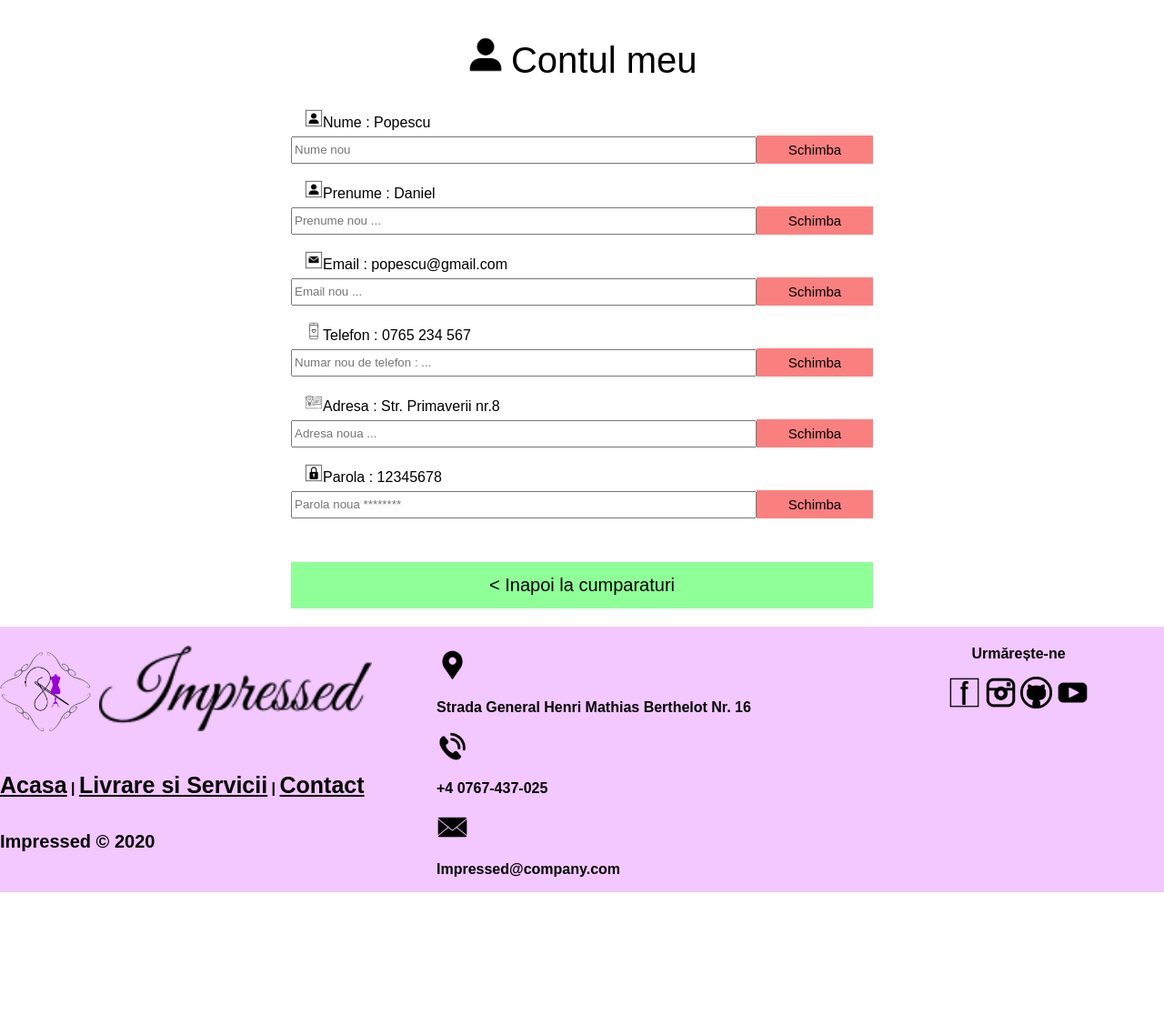
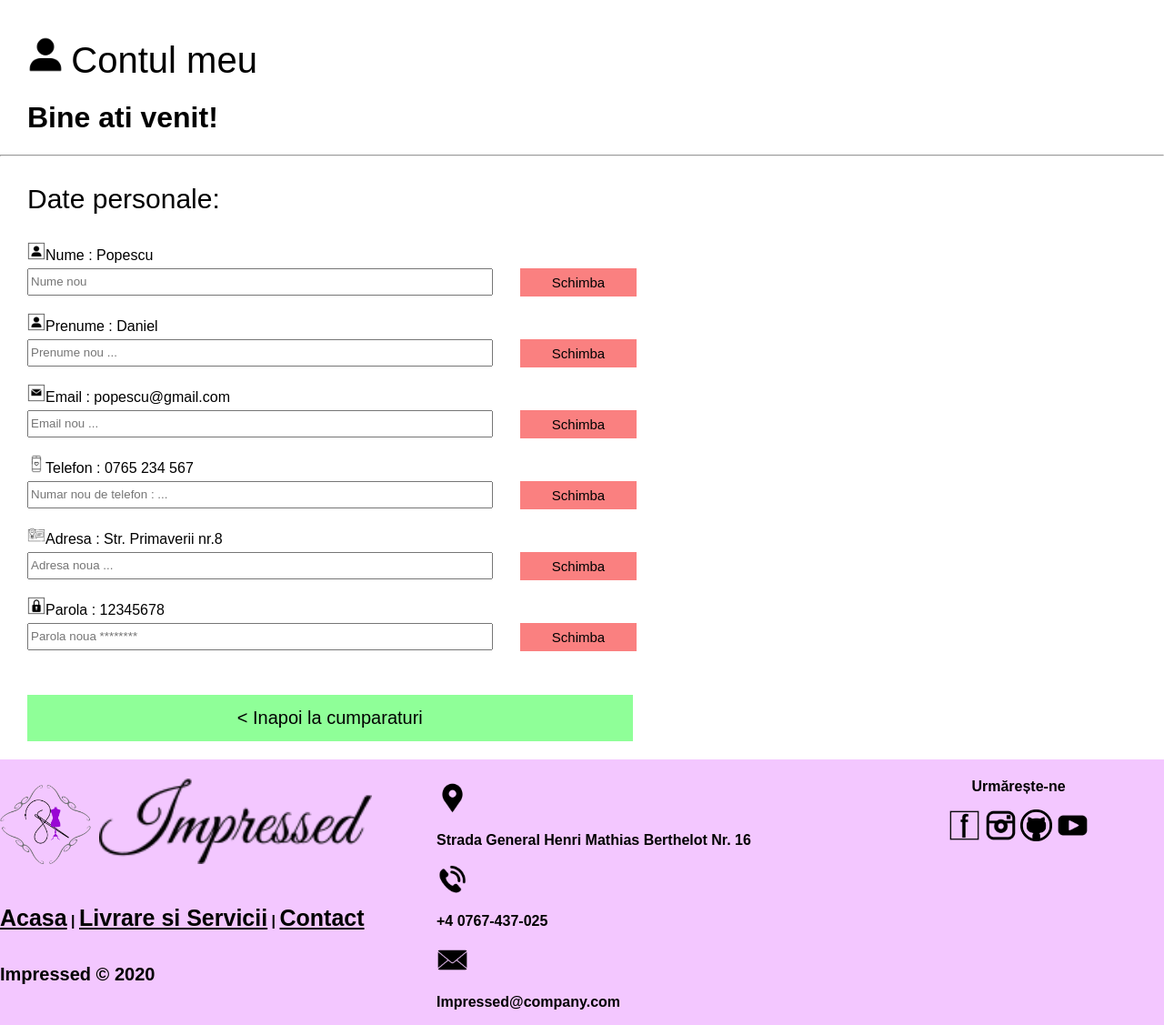
Before and after one commit to LauraStan99/FII, a PHP site: page /DateCont.html in a window 1280 px wide. Shown: the part 110-1237 px from the top of the page at 91% size. Before the commit the page ends 1091 px from the top, so only its background shows below. Run offline with PHP 8.4, Linux system fonts and the light colour scheme.

Commit message:
Final DateCont.html & css

```diff
--- a/DateCont.html
+++ b/DateCont.html
@@ -64,14 +64,14 @@
         </div>
         <script>
           function myFunction1() {
-            document.getElementById('DropF').classList.toggle('show');
+            document.getElementById("DropF").classList.toggle("show");
           }
 
-          window.onclick = function (e) {
-            if (!e.target.matches('.femei-buton')) {
-              var myDropdown = document.getElementById('DropF');
-              if (myDropdown.classList.contains('show')) {
-                myDropdown.classList.remove('show');
+          window.onclick = function(e) {
+            if (!e.target.matches(".femei-buton")) {
+              var myDropdown = document.getElementById("DropF");
+              if (myDropdown.classList.contains("show")) {
+                myDropdown.classList.remove("show");
               }
             }
           };
@@ -90,14 +90,14 @@
         </div>
         <script>
           function myFunction2() {
-            document.getElementById('DropB').classList.toggle('show');
+            document.getElementById("DropB").classList.toggle("show");
           }
 
-          window.onclick = function (e) {
-            if (!e.target.matches('.barbati-buton')) {
-              var myDropdown = document.getElementById('DropB');
-              if (myDropdown.classList.contains('show')) {
-                myDropdown.classList.remove('show');
+          window.onclick = function(e) {
+            if (!e.target.matches(".barbati-buton")) {
+              var myDropdown = document.getElementById("DropB");
+              if (myDropdown.classList.contains("show")) {
+                myDropdown.classList.remove("show");
               }
             }
           };
@@ -118,14 +118,14 @@
 
         <script>
           function myFunction3() {
-            document.getElementById('DropC').classList.toggle('show');
+            document.getElementById("DropC").classList.toggle("show");
           }
 
-          window.onclick = function (e) {
-            if (!e.target.matches('.copii-buton')) {
-              var myDropdown = document.getElementById('DropC');
-              if (myDropdown.classList.contains('show')) {
-                myDropdown.classList.remove('show');
+          window.onclick = function(e) {
+            if (!e.target.matches(".copii-buton")) {
+              var myDropdown = document.getElementById("DropC");
+              if (myDropdown.classList.contains("show")) {
+                myDropdown.classList.remove("show");
               }
             }
           };
@@ -144,6 +144,15 @@
         <a id="titlu">Contul meu </a>
       </div>
 
+      <div>
+        <h1>
+          Bine ati venit!
+        </h1>
+        <hr />
+        <p>
+          Date personale:
+        </p>
+      </div>
       <div class="tip-date">
         <label for="inregistrare-nume">
           <a id="id-nume"
@@ -334,12 +343,12 @@
 
       <div class="footer-centru">
         <div class="locatie">
-          <a title="Locatie"><img src="Poze/locatie-tw.png" alt="locatie" /></a>
+          <a title="Locatie"><img src="Poze/locatie-tw.png" alt="locatie"/></a>
           <p>Strada General Henri Mathias Berthelot Nr. 16</p>
         </div>
 
         <div class="telefon">
-          <a title="Telefon"><img src="Poze/telefon-tw.png" alt="telefon" /></a>
+          <a title="Telefon"><img src="Poze/telefon-tw.png" alt="telefon"/></a>
           <p>+4 0767-437-025</p>
         </div>
 
--- a/css/DateCont.css
+++ b/css/DateCont.css
@@ -82,7 +82,7 @@ header .header-left {
   padding: 5px 15px;
 }
 
-input[type='submit'] {
+input[type="submit"] {
   margin-left: 0px;
   background: black;
   border: 0;
@@ -189,26 +189,29 @@ main {
   display: flex;
   flex-direction: column;
   flex-wrap: wrap;
-  justify-content: center;
-  align-self: center;
-  align-items: center;
 }
+
+main h1 {
+  margin-left: 30px;
+}
+
+main p {
+  margin-left: 30px;
+  font-size: 30px;
+}
+
 main .date {
   width: 100%;
   display: flex;
   flex-direction: row;
   flex-wrap: wrap;
-  align-self: center;
-  text-align: center;
 }
 main .titlu {
-  align-self: center;
   margin-top: 20px;
-  margin-bottom: 50px;
+  margin-bottom: 20px;
 }
 
 main .titlu #titlu {
-  align-self: center;
   font-size: 40px;
 }
 main .titlu #cont {
@@ -219,8 +222,6 @@ main .tip-date {
   display: flex;
   flex-direction: row;
   flex-wrap: wrap;
-  align-self: center;
-  text-align: center;
 }
 main #id-nume,
 #id-prenume,
@@ -228,7 +229,8 @@ main #id-nume,
 #id-telefon,
 #id-adresa,
 #id-parola {
-  margin-left: 535px;
+  height: 30px;
+  margin-left: 30px;
 }
 
 main #register1,
@@ -238,17 +240,14 @@ main #register1,
 #email,
 #parola {
   height: 20px;
-  margin-left: -200px;
 }
 
-main input[type='text'] {
+main input[type="text"] {
   width: 40%;
   height: 30px;
   margin-top: 5px;
-  align-items: center;
-  align-self: center;
   display: block;
-  margin-left: auto;
+  margin-left: 30px;
 }
 main .buton-schimba {
   background-color: rgb(250, 128, 128);
@@ -262,21 +261,21 @@ main .buton-schimba {
   font-size: 15px;
   border: none;
   display: block;
-  margin-right: auto;
+  margin-left: 30px;
 }
 
 main .buton-inapoi-cump {
   background-color: rgb(143, 255, 152);
-  width: 50%;
+  width: 52%;
   color: black;
   padding: 14px 10px;
   text-decoration: none;
   margin-top: 30px;
-  align-self: center;
   outline: none;
   border: none;
   cursor: pointer;
   font-size: 20px;
+  margin-left: 30px;
 }
 main .buton-schimba:hover {
   background-color: red;
@@ -392,7 +391,7 @@ main .buron-inapoi-cump:hover {
     flex-direction: column;
     width: 100%;
   }
-  .navbar form input[type='search'] {
+  .navbar form input[type="search"] {
     margin-left: 0px;
   }
   main {
@@ -428,7 +427,7 @@ main .buron-inapoi-cump:hover {
     margin-left: 0px;
     width: 87%;
   }
-  main .date input[type='text'] {
+  main .date input[type="text"] {
     margin-left: 20px;
     width: 60%;
   }
```
